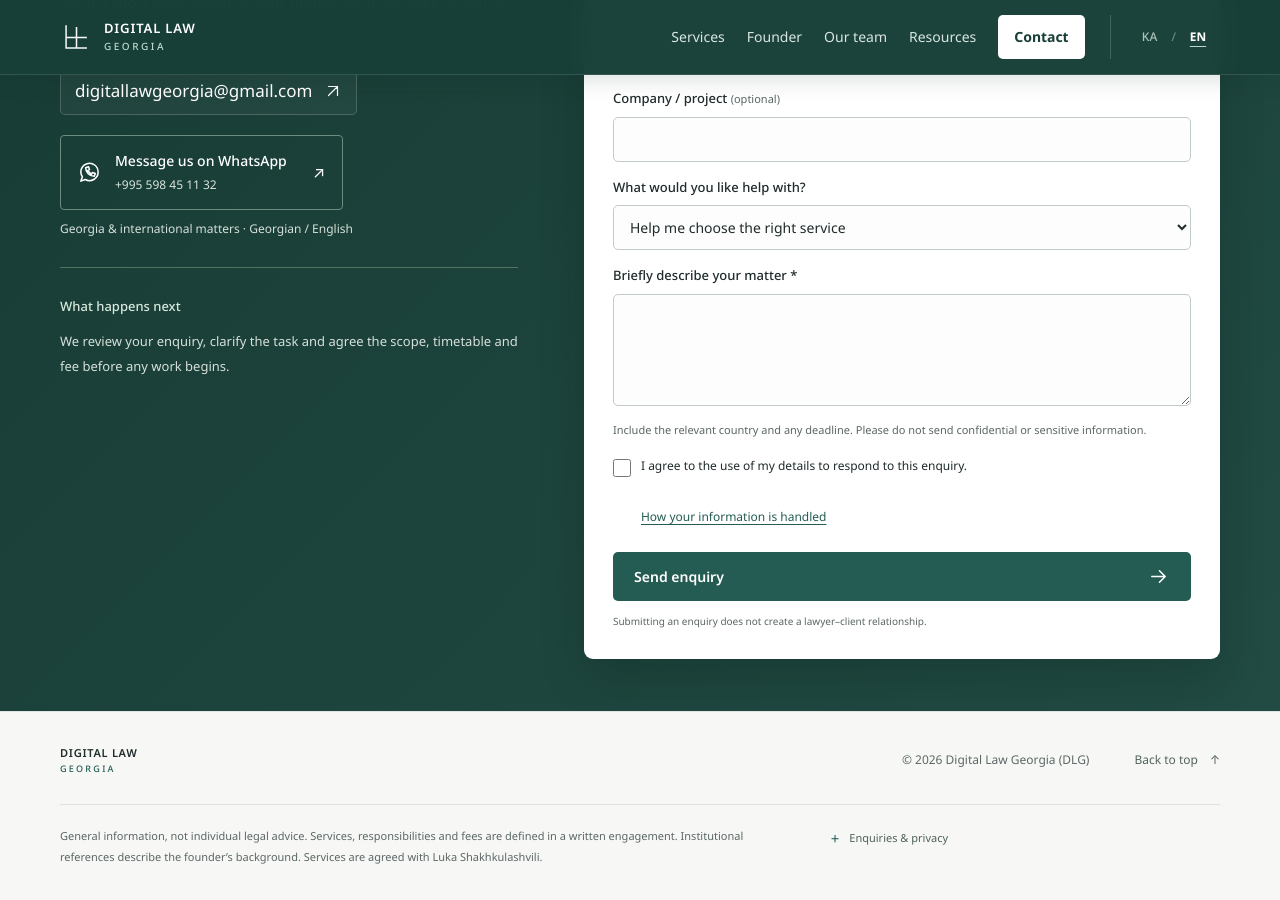
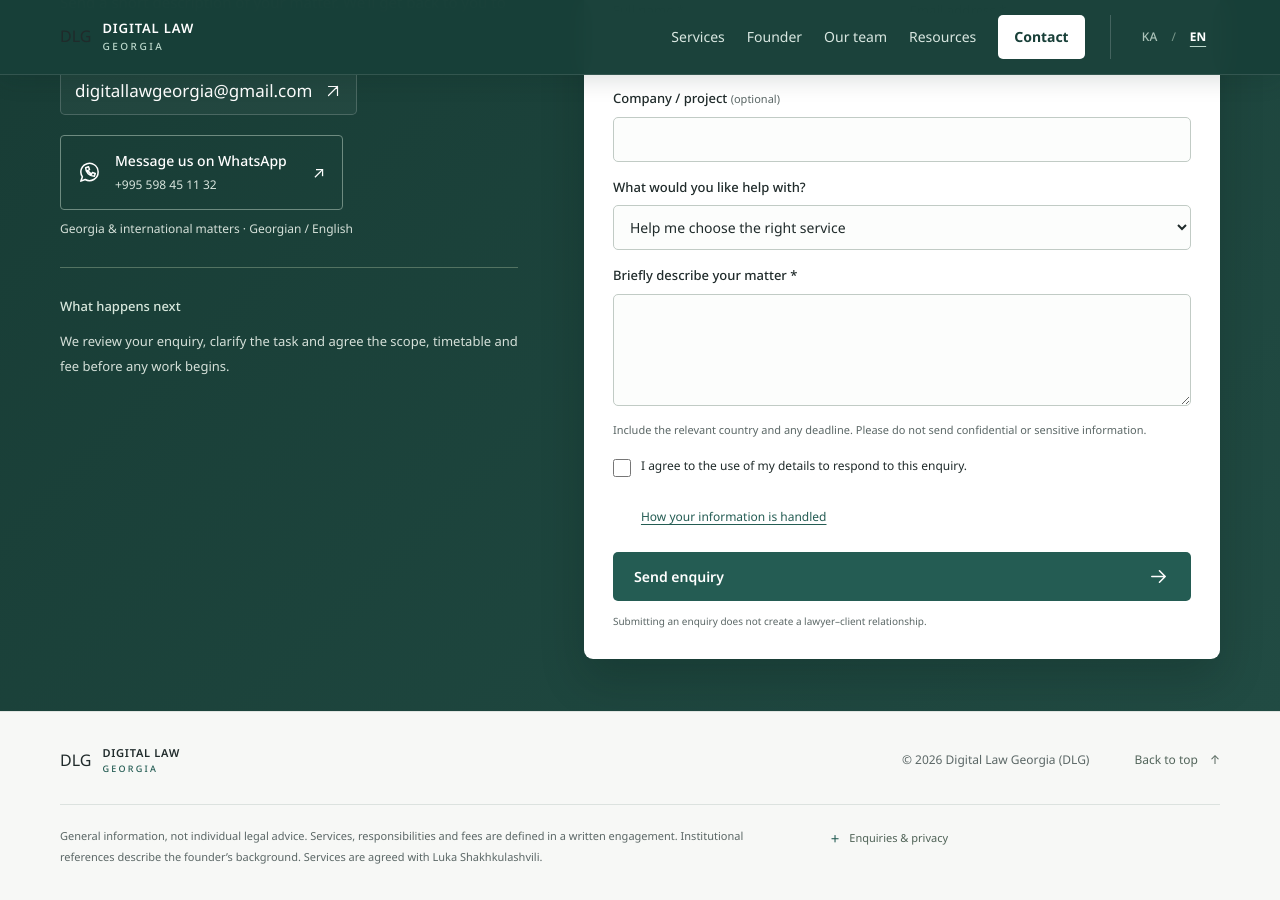
Before and after one commit to luka019/lukaswebsite, a Jekyll site: the page index.html, which Jekyll copies as it is, in a window 1280 px wide and 900 px high, scrolled down 6693 px. Built offline with Jekyll 4.4.1, drawn with Linux system fonts in a browser that asks for light colours.

Commit message:
Use DLG logo and link brand to home

```diff
--- a/index.html
+++ b/index.html
@@ -15,7 +15,7 @@
   <script type="application/ld+json">{"@context":"https://schema.org","@type":"LegalService","name":"Digital Law Georgia","alternateName":"DLG","url":"https://lukaswebsite.vercel.app/","email":"digitallawgeorgia@gmail.com","areaServed":{"@type":"Country","name":"Georgia"},"availableLanguage":["ka","en"],"founder":{"@type":"Person","name":"Luka Shakhkulashvili","jobTitle":"Technology & Commercial Lawyer"},"knowsAbout":["Technology law","Commercial contracts","Artificial intelligence governance","Data protection","E-commerce","Digital regulation"]}</script>
   <link rel="icon" href="favicon.svg?v=20260919-direct-mail" type="image/svg+xml">
   <link rel="preload" href="assets/noto-georgian.woff2" as="font" type="font/woff2" crossorigin>
-  <link rel="stylesheet" href="styles.css?v=20260922-ux">
+  <link rel="stylesheet" href="styles.css?v=20260922-dlg-logo">
   <script src="script.js?v=20260922-ux" defer></script>
 </head>
 <body data-default-language="en">
@@ -36,8 +36,8 @@
 
   <header class="site-header" id="top">
     <div class="container header-inner">
-      <a class="brand" href="#top" aria-label="DLG — Digital Law Georgia — მთავარი" data-en-aria="DLG — Digital Law Georgia — home">
-        <svg class="brand-symbol" viewBox="0 0 38 38" aria-hidden="true"><path d="M7 5v26h12M19 7v24h12M7 19h24"/></svg>
+      <a class="brand" href="/" data-site-link aria-label="DLG — Digital Law Georgia — მთავარი" data-en-aria="DLG — Digital Law Georgia — home">
+        <span class="dlg-mark" aria-hidden="true">DLG</span>
         <span class="brand-wordmark"><span>DIGITAL LAW</span><span>GEORGIA</span></span>
       </a>
       <nav class="site-nav" id="site-nav" aria-label="მთავარი ნავიგაცია" data-en-aria="Main navigation">
@@ -273,7 +273,7 @@
 
   <footer class="site-footer">
     <div class="container">
-      <div class="footer-top"><a class="brand" href="#top" aria-label="DLG — Digital Law Georgia — მთავარი" data-en-aria="DLG — Digital Law Georgia — home"><span class="brand-wordmark"><span>DIGITAL LAW</span><span>GEORGIA</span></span></a><p>© <span id="year">2026</span> Digital Law Georgia (DLG)</p><a class="footer-top-link" href="#top"><span data-en="Back to top">დასაწყისში დაბრუნება</span><span aria-hidden="true">↑</span></a></div>
+      <div class="footer-top"><a class="brand" href="/" data-site-link aria-label="DLG — Digital Law Georgia — მთავარი" data-en-aria="DLG — Digital Law Georgia — home"><span class="dlg-mark dlg-mark-footer" aria-hidden="true">DLG</span><span class="brand-wordmark"><span>DIGITAL LAW</span><span>GEORGIA</span></span></a><p>© <span id="year">2026</span> Digital Law Georgia (DLG)</p><a class="footer-top-link" href="#top"><span data-en="Back to top">დასაწყისში დაბრუნება</span><span aria-hidden="true">↑</span></a></div>
       <div class="footer-bottom">
         <p data-en="General information, not individual legal advice. Services, responsibilities and fees are defined in a written engagement. Institutional references describe the founder’s background. Services are agreed with Luka Shakhkulashvili.">საიტის ინფორმაცია ზოგადი ხასიათისაა და არ წარმოადგენს ინდივიდუალურ სამართლებრივ კონსულტაციას. მომსახურება, პასუხისმგებლობა და ანაზღაურება განისაზღვრება წერილობითი შეთანხმებით. ორგანიზაციების მითითება აღწერს დამფუძნებლის გამოცდილებას. მომსახურებაზე შეთანხმება ფორმდება ლუკა შახყულაშვილთან.</p>
         <details class="privacy-details" id="privacy"><summary data-en="Enquiries & privacy">მიმართვები და კონფიდენციალურობა</summary><div>
```
